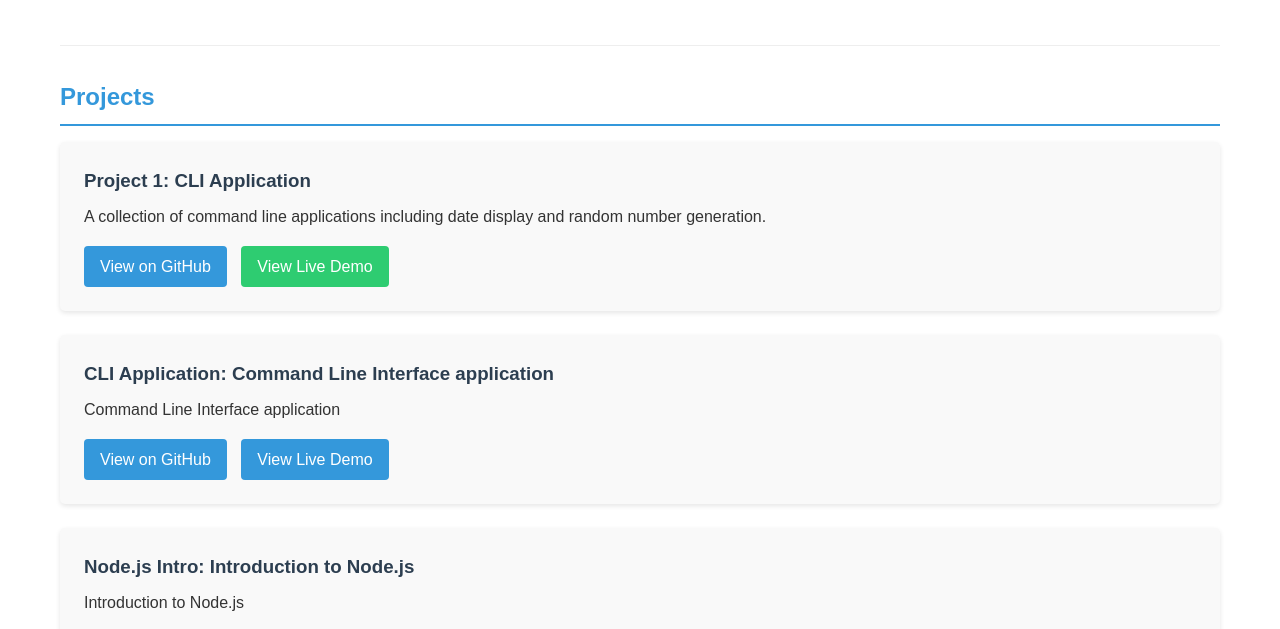
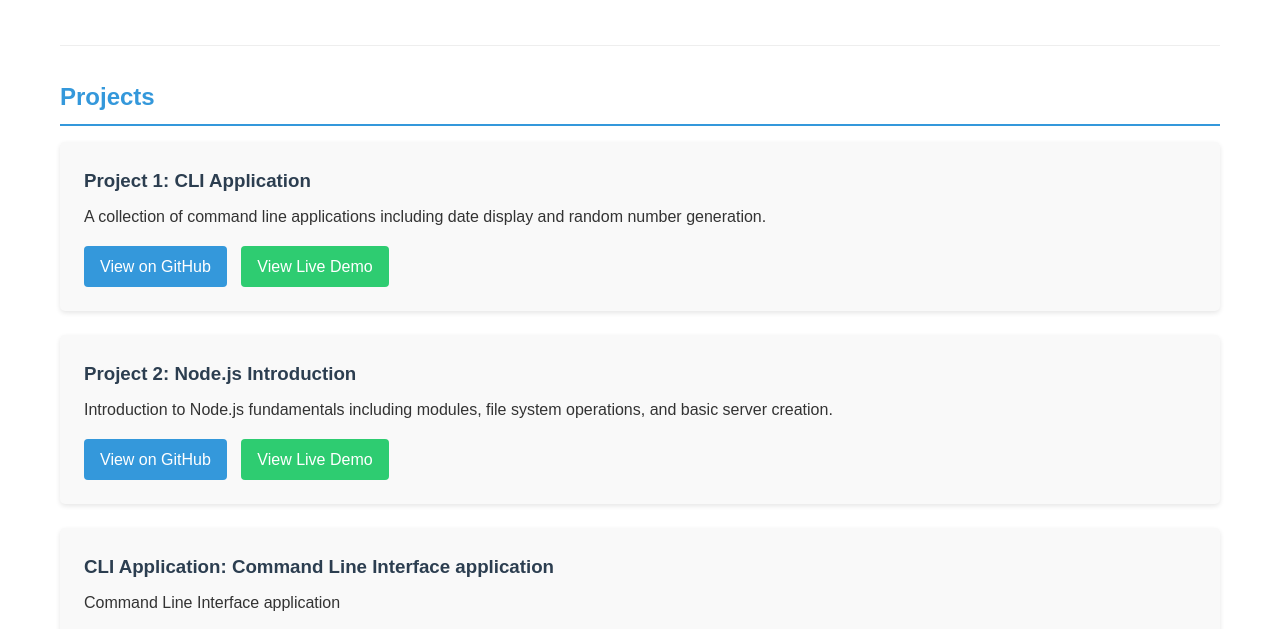
Before and after one commit to jackrbaca1/jackrbaca1.github.io, a plain HTML site: page index.html in a window 1280 px wide. Shown: the part 148-777 px from the top of the page. Drawn offline with Linux system fonts and the light colour scheme.

Commit message:
Add Project 2 to portfolio

```diff
--- a/index.html
+++ b/index.html
@@ -24,6 +24,13 @@
             <p>A collection of command line applications including date display and random number generation.</p>
             <a href="https://github.com/jackrbaca1/cit281-p1" target="_blank">View on GitHub</a>
             <a href="https://jackrbaca1.github.io/cit281-p1/" target="_blank" class="demo-link">View Live Demo</a>
+        </div>
+
+        <div class="project">
+            <h3>Project 2: Node.js Introduction</h3>
+            <p>Introduction to Node.js fundamentals including modules, file system operations, and basic server creation.</p>
+            <a href="https://github.com/jackrbaca1/cit281-p2" target="_blank">View on GitHub</a>
+            <a href="https://jackrbaca1.github.io/cit281-p2/" target="_blank" class="demo-link">View Live Demo</a>
         </div>
         <div class="project">
             <h3>CLI Application: Command Line Interface application</h3>
```
